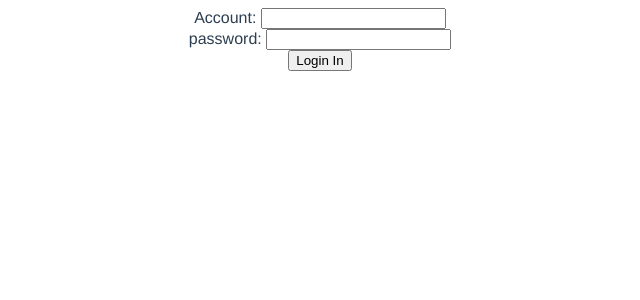
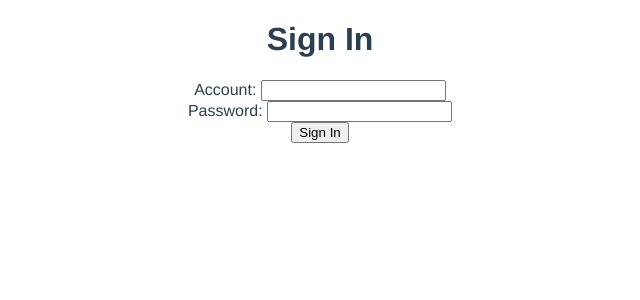
Before and after one commit to NissanYeah/OpenNet, a Vue app: page / in a window 1280 px wide. Shown: the top 300 px of the page, without its empty margins (320-960 px from the left). Built offline with nearby package versions, Linux system fonts and the light colour scheme.

Commit message:
Modify coding style

```diff
--- a/src/components/card.vue
+++ b/src/components/card.vue
@@ -2,13 +2,15 @@
   <div>
     <button @click="handleClick">Filter</button>
     <div v-if="!isFilter">
-      <div v-for="(item, index) in data" :key=index>
+      <h1>User Data</h1>
+      <div v-for="(item, index) in userData" :key=index>
         {{ item.age }}
         {{ item.firstName }}
         {{ item.lastName }}
       </div>
     </div>
     <div v-else>
+      <h1>filter Data</h1>
       <div v-for="(item, index) in filterData" :key=index>
       {{ item.age }}
       {{ item.firstName }}
@@ -22,13 +24,10 @@
 import { Component, Vue } from 'vue-property-decorator';
 import axios from 'axios';
 
-@Component({
-  components: {
-  },
-})
+@Component
 export default class Userlist extends Vue {
 
-  data = []
+  userData = []
 
   filterData = []
 
@@ -39,7 +38,7 @@ export default class Userlist extends Vue {
   }
 
   filter() {
-    this.data.forEach((person) => {
+    this.userData.forEach((person) => {
       const nameLength = person.firstName + ' ' + person.lastName;
       if(person.age >= 20 && person.age < 30 && nameLength.length >= 10 ){
         this.filterData.push(person);
@@ -52,7 +51,7 @@ export default class Userlist extends Vue {
     await dispatch('tokenSet');
     const response = await axios.get('http://opn.mobiusloop.cc/api/users')
     const { data } = response
-    this.data = data
+    this.userData = data
     this.filter()
   }
 }
--- a/src/router.ts
+++ b/src/router.ts
@@ -2,7 +2,7 @@ import Vue from 'vue';
 import Router from 'vue-router';
 import Login from './views/Login.vue';
 import index from './views/UserList/index.vue';
-import Card from './components/card.vue';
+import UserCard from './components/card.vue';
 
 Vue.use(Router);
 
@@ -16,13 +16,13 @@ export default new Router({
       component: Login,
     },
     {
-      path: '/userList',
-      name: 'userList',
+      path: '/UsersList',
+      name: 'UsersList',
       component: index,
       children: [
         {
           path: '/',
-          component: Card
+          component: UserCard
         }
       ]
     },
--- a/src/views/Login.vue
+++ b/src/views/Login.vue
@@ -1,10 +1,18 @@
 <template>
   <div>
-    Account: <input type="text" v-model="login.loginName">
-    <br>
-    password: <input type="password" v-model="login.password">
-    <br>
-    <button @click="handleClick">Login In</button>
+    <h1>Sign In</h1>
+    <div>
+      Account:
+        <input type="text" v-model="login.loginName">
+    </div>
+    <div>
+      Password:
+        <input type="password" v-model="login.password">
+    </div>
+    <div>
+       <button @click="handleClick"> Sign In </button>
+    </div>
+
   </div>
 </template>
 
@@ -13,10 +21,7 @@ import { Component, Vue } from 'vue-property-decorator';
 import axios from 'axios';
 import router from '@/router';
 
-@Component({
-  components: {
-  },
-})
+@Component
 export default class Login extends Vue {
 
   private login = {
@@ -37,7 +42,7 @@ export default class Login extends Vue {
         const { data: { token } } = response
         if(token){
           sessionStorage.token = "Bearer "+ token;
-          router.push('/userList');
+          router.push('/UsersList');
         }
       })
   }
```
